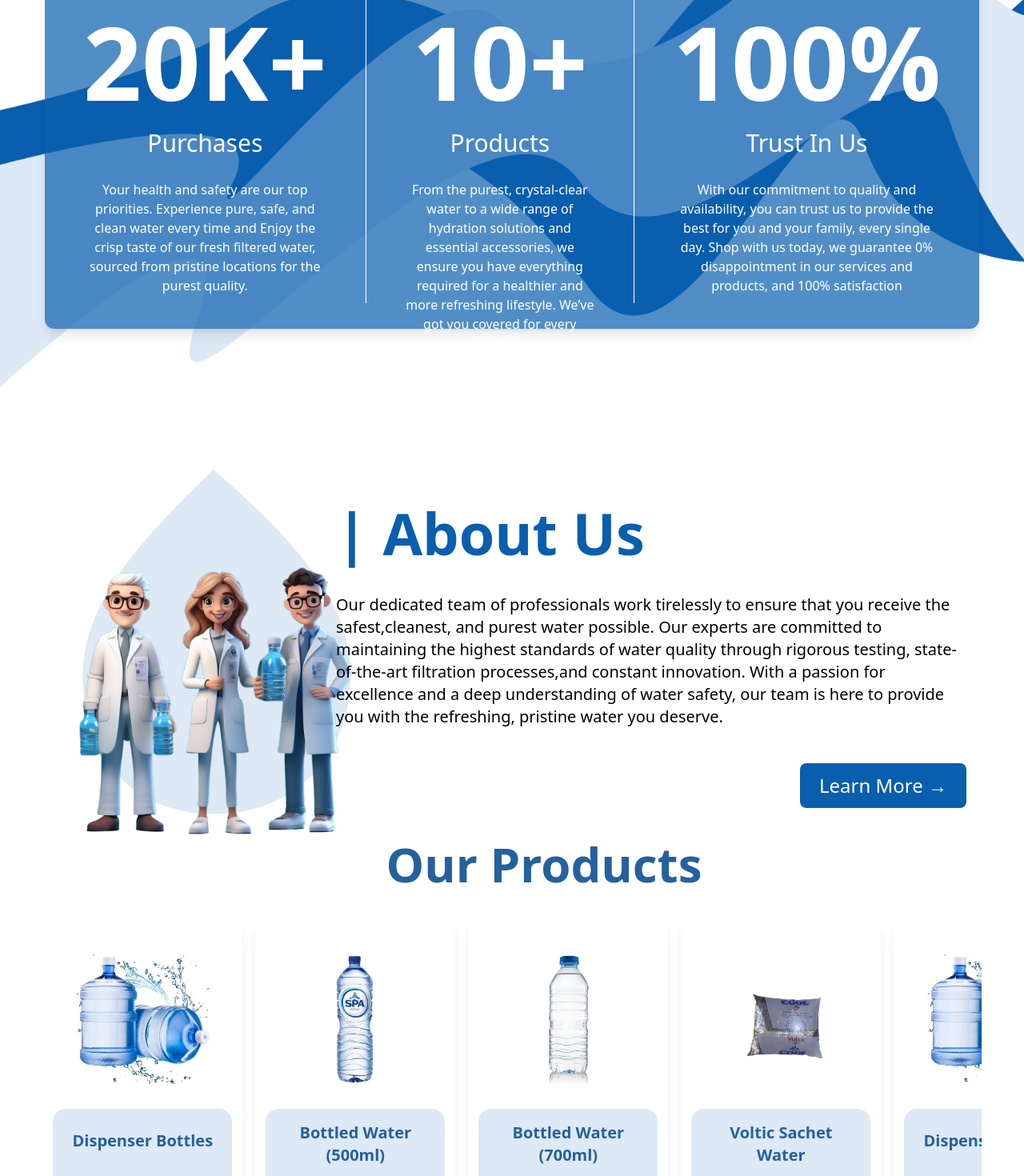
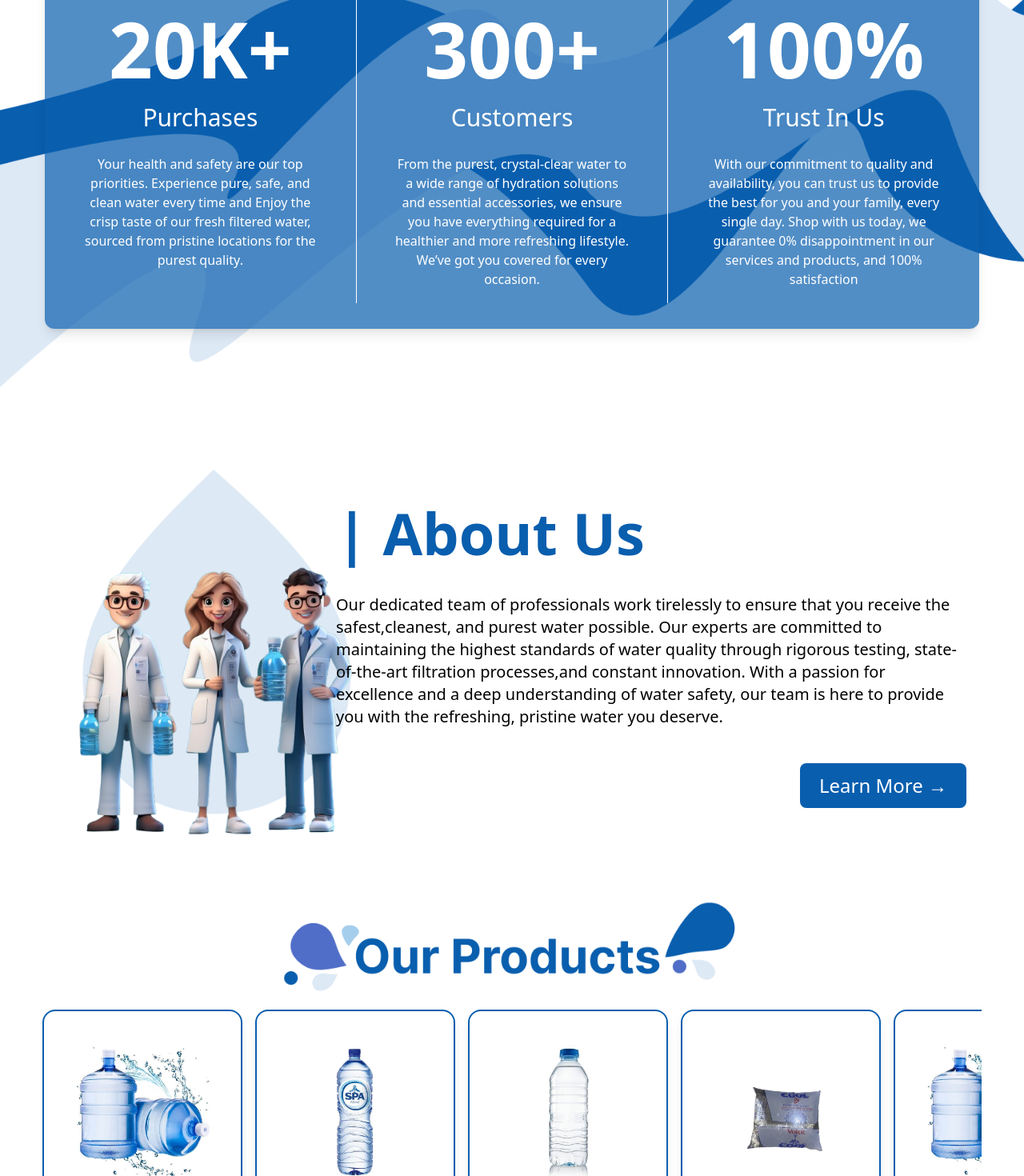
Before and after one commit to thesaltandlight/water-management-system, a React (Vite) app in the folder wms/: page /home in a window 1280 px wide. Shown: the part 700-2170 px from the top of the page at 80% size. Built offline with nearby package versions, Linux system fonts and the light colour scheme; the HTML template or start-up script is replaced by a standard one.

Commit message:
info section scroll animation

```diff
--- a/wms/src/Pages/HomePage/InfoSection.jsx
+++ b/wms/src/Pages/HomePage/InfoSection.jsx
@@ -1,13 +1,59 @@
+import {useEffect, useState, useRef} from 'react';
+
 function InfoSection(){
+    const [startCount, setStartCount] = useState(false)
+    const purchases = useRef(null)
+    const customers = useRef(null)
+    const trustInUs = useRef(null)
+
+    const countUp = (start, end, duration, element, suffix = "") => {
+        let startTimestamp = null
+        const step = (timestamp) => {
+            if (!startTimestamp) startTimestamp = timestamp
+            const progress = Math.min((timestamp - startTimestamp) / duration, 1)
+            element.innerHTML = Math.floor(progress * (end - start) + start) + suffix
+            if (progress < 1){
+                window.requestAnimationFrame(step)
+            }
+        }
+        window.requestAnimationFrame(step)
+    }
+
+    useEffect(() => {
+        const handleScroll = (entries) => {
+            entries.forEach((entry) => {
+                if(entry.isIntersecting && !startCount){
+                    setStartCount(true)
+                    countUp(0,20, 2000, purchases.current, "K+")
+                    countUp(0, 300, 2000, customers.current, "+")
+                    countUp(0,100, 2000, trustInUs.current, "%")
+                }
+            })
+        }
+
+        const observer = new IntersectionObserver(handleScroll, {
+            threshold: 0.5,
+        })
+
+        const section = document.querySelector('.info-section')
+        if(section){
+            observer.observe(section)
+        }
+
+        return () => {
+            if(section) observer.unobserve(section)
+        }
+    }, [startCount])
+
     return(
     <>
     <div className="relative -mt-28">
         <img src="/assets/recBackground.png" alt="background" className="w-full h-auto absolute top-0 left-0 z-0"></img>
     </div>
 
-    <div className="relative z-10 bg-[#095EAE] bg-opacity-70 rounded-xl p-8 flex justify-between items center mx-4 lg:mx-14 shadow-lg mt-36 fade-in-slide-up h-[450px]">
+    <div className="info-section relative z-10 bg-[#095EAE] bg-opacity-70 rounded-xl p-8 flex justify-between items center mx-4 lg:mx-14 shadow-lg mt-36 fade-in-slide-up h-[450px]">
         <div className="flex-1 text-center px-4 mt-5">
-            <h1 className="text-[#FFFFFF] font-semibold text-9xl">20K+</h1>
+            <h1 className="text-[#FFFFFF] font-semibold text-8xl" ref={purchases}>0</h1>
             <h2 className="text-[#FFFFFF] font-medium text-3xl mt-5">Purchases</h2>
             <p className="text-[#FFFFFF] font-light mt-7">Your health and safety are our top priorities. Experience pure, safe, and clean water every time and Enjoy the crisp taste of our fresh filtered water, sourced from pristine locations for the purest quality.</p>
         </div>
@@ -15,15 +61,15 @@ function InfoSection(){
         <div className="border-l border-[#FFFFFF] mx-8 h-full"></div>
 
         <div className="flex-1 text-center px-4 mt-5">
-            <h1 className="text-[#FFFFFF] font-semibold text-9xl">10+</h1>
-            <h2 className="text-[#FFFFFF] font-medium text-3xl mt-5">Products</h2>
+            <h1 className="text-[#FFFFFF] font-semibold text-8xl" ref={customers}>0</h1>
+            <h2 className="text-[#FFFFFF] font-medium text-3xl mt-5">Customers</h2>
             <p className="text-[#FFFFFF] font-light mt-7">From the purest, crystal-clear water to a wide range of hydration solutions and essential accessories, we ensure you have everything required for a healthier and more refreshing lifestyle. We’ve got you covered for every occasion.</p>
         </div>
 
         <div className="border-l border-[#FFFFFF] mx-8 h-full"></div>
 
         <div className="flex-1 text-center px-4 mt-5">
-            <h1 className="text-[#FFFFFF] font-semibold text-9xl">100%</h1>
+            <h1 className="text-[#FFFFFF] font-semibold text-8xl" ref={trustInUs}>0</h1>
             <h2 className="text-[#FFFFFF] font-medium text-3xl mt-5">Trust In Us</h2>
             <p className="text-[#FFFFFF] font-light mt-7">With our commitment to quality and availability, you can trust us to provide the best for you and your family, every single day. Shop with us today, we guarantee 0% disappointment in our services and products, and 100% satisfaction</p>
         </div>
--- a/wms/src/Pages/HomePage/OurProducts.jsx
+++ b/wms/src/Pages/HomePage/OurProducts.jsx
@@ -1,34 +1,36 @@
 import { Link } from "react-router-dom";
 
 const products = [
-    {id: 1, image:'/assets/dispenser-bottles.jpg', name:'Dispenser Bottles', price:'₵40.00', addToCart:'/assets/addToCart.png'},
-    {id: 2, image:'/assets/bottled-water1.jpg', name:'Bottled Water (500ml)', price:'₵40.00', addToCart:'/assets/addToCart.png'},
-    {id: 3, image:'/assets/bottled-water2.jpg', name:'Bottled Water (700ml)', price:'₵40.00', addToCart:'/assets/addToCart.png'},
-    {id: 4, image:'/assets/sachet-water.png', name:'Voltic Sachet Water', price:'₵40.00', addToCart:'/assets/addToCart.png'},
-    {id: 5, image:'/assets/dispenser-bottles.jpg', name:'Dispenser Bottles', price:'₵40.00', addToCart:'/assets/addToCart.png'},
-    {id: 6, image:'/assets/bottled-water1.jpg', name:'Dispenser Bottles', price:'₵40.00', addToCart:'/assets/addToCart.png'},
-    {id: 7, image:'/assets/bottled-water2.jpg', name:'Dispenser Bottles', price:'₵40.00', addToCart:'/assets/addToCart.png'},
-    {id: 8, image:'/assets/sachet-water.png', name:'Dispenser Bottles', price:'₵40.00', addToCart:'/assets/addToCart.png'},
+    {id: 1, image:'/assets/dispenser-bottles.jpg', name:'19L Dispenser Bottle', price:'₵40.00'},
+    {id: 2, image:'/assets/bottled-water1.jpg', name:'5L Bottled Water', price:'₵40.00'},
+    {id: 3, image:'/assets/bottled-water2.jpg', name:'1.5L Bottled Water', price:'₵40.00'},
+    {id: 4, image:'/assets/sachet-water.png', name:'750ml Bottled Water', price:'₵40.00'},
+    {id: 5, image:'/assets/dispenser-bottles.jpg', name:'500ml Bottled Water', price:'₵40.00'},
+    {id: 6, image:'/assets/bottled-water1.jpg', name:'330ml Bottled Water', price:'₵40.00'},
 ];
 
 function OurProducts() {
     return (
         <div className="w-11/12 mx-auto mb-10" style={{marginTop: -70}}>
-            <h2 className="text-center text-6xl ml-20 font-extrabold text-[#24619D] my-9">Our Products</h2>
-            <div className="overflow-x-scroll flex space-x-4 mb-4 scrollbar-hide">
+            {/* card section header */}
+            <img src="/assets/OurProducts.png" className="mt-28 mx-auto w-[600px] h-auto"></img>
+
+            {/* product cards */}
+            <div className="overflow-x-scroll flex space-x-4 mt-5 mb-4 scrollbar-hide">
                 {products.map((product) => (
                     <Link to={`/productDetails/${product.id}`} key={product.id}>
-                        <div className="min-w-[250px] h-[400px] bg-white rounded-2xl shadow-lg overflow-hidden flex flex-col items-center justify-center">
+                        <div className="min-w-[250px] h-[400px] bg-white rounded-2xl border-2 border-[#095EAE] shadow-lg overflow-hidden flex flex-col items-center justify-center">
+                            {/* product image */}
                             <div className="h-56 w-full flex justify-center items-center bg-[#FFFFFF]">
                                 <img src={product.image} alt="product" className="h-44 w-auto" />
                             </div>
-                            <div className="p-4 bg-[#DDE9F5] rounded-2xl rounded-b-xl flex flex-col justify-between h-[144px] w-56">
+                            {/* product name and price */}
+                            <div className="p-4 rounded-2xl rounded-b-xl flex flex-col justify-between h-[144px] w-56">
                                 <div className="flex-grow flex items-center justify-center">
-                                    <p className="text-xl text-center font-extrabold text-[#24619D] mb-2">{product.name}</p>
+                                    <p className="text-xl text-center font-semibold text-[#24619D] mb-2">{product.name}</p>
                                 </div>
                                 <div className="flex justify-between items-center mt-4">
                                     <p className="text-lg font-semibold text-left">{product.price}</p>
-                                    <img src={product.addToCart} alt="Add to Cart" className="h-10 w-10 cursor-pointer" />
                                 </div>
                             </div>
                         </div>
--- a/wms/src/index.css
+++ b/wms/src/index.css
@@ -2,7 +2,18 @@
 @tailwind components;
 @tailwind utilities;
 
+/* hide scrollbar----------------------------- */
+html, body{
+  overflow: auto;
+}
 
+html::-webkit-scrollbar, body::-webkit-scrollbar{
+  display: none;
+}
+
+html,body{
+  scrollbar-width: none;
+}
 
 
 /* wave animation----------------------------- */
@@ -39,6 +50,8 @@
 }
 
 
+
+
 /* card layout */
 .scrollbar-hide::-webkit-scrollbar {
     display: none;
```
Also changed, not shown: wms/public/assets/OurProducts.png.
